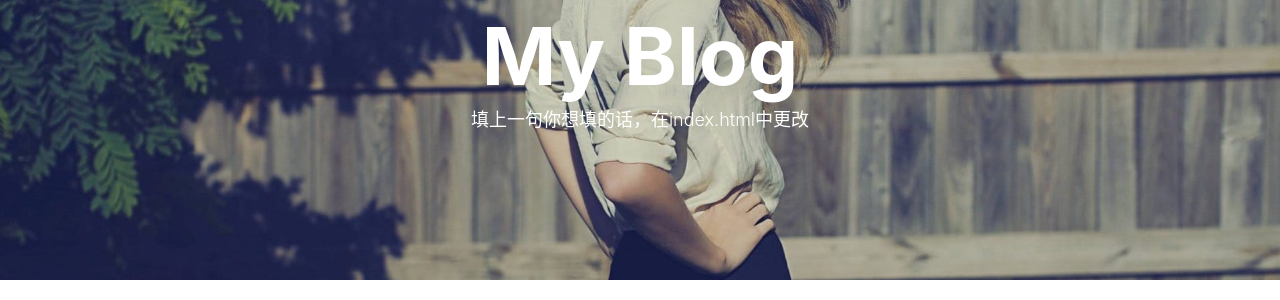
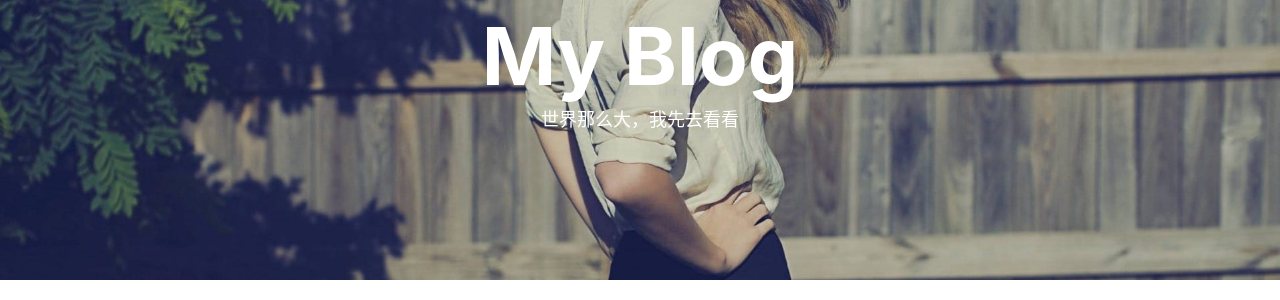
Before and after one commit to songsusong/haohan.github.io, a Jekyll site: the page built from index.html, in a window 1280 px wide. Shown: the part 138-438 px from the top of the page. Built offline with Jekyll 4.4.1, drawn with Linux system fonts in a browser that asks for light colours; nearby versions of some CDN libraries; the list of posts is cut into pages by our own code; comment, search, counter and statistics services are not loaded.

Commit message:
Update index.html

```diff
--- a/index.html
+++ b/index.html
@@ -1,6 +1,6 @@
 ---
 layout: page
-description: "填上一句你想填的话，在index.html中更改"
+description: "世界那么大，我先去看看"
 ---
 
 {% for post in paginator.posts %}
```
